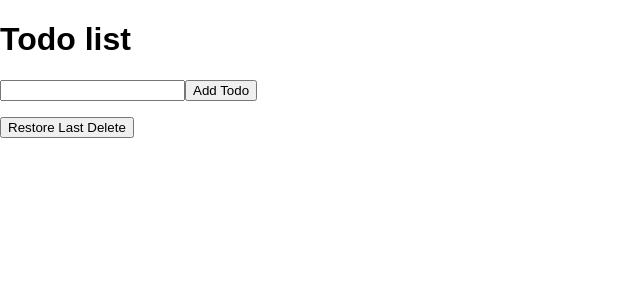
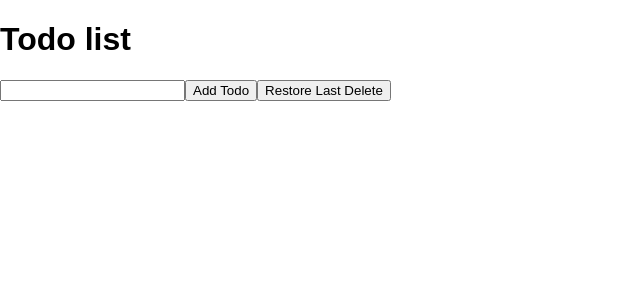
Before and after one commit to Cst2989/react-tdd-todo, a React (Create React App) app: page / in a window 1280 px wide. Shown: the top 300 px of the page, without its empty margins (0-640 px from the left). Built offline with nearby package versions, Linux system fonts and the light colour scheme.

Commit message:
moved undo delete to appTodo

```diff
--- a/src/App.js
+++ b/src/App.js
@@ -8,8 +8,8 @@ import actions from './actions/';
 export const App = ({ submitTodo, todos, deleteTodo, unDeleteTodo }) => (
   <div>
     <h1>Todo list</h1>
-    <AddTodo submitTodo={submitTodo} />
-    <TodoList todos={todos} deleteTodo={deleteTodo} unDeleteTodo={unDeleteTodo} />
+    <AddTodo submitTodo={submitTodo} unDeleteTodo={unDeleteTodo} />
+    <TodoList todos={todos} deleteTodo={deleteTodo}  />
   </div>
 );
 
--- a/src/components/addTodo/index.js
+++ b/src/components/addTodo/index.js
@@ -2,7 +2,7 @@
 import React from 'react';
 import PropTypes from 'prop-types';
 
-const AddTodo = ({ submitTodo }) => {
+const AddTodo = ({ submitTodo, unDeleteTodo }) => {
   let input;
 
   return (
@@ -25,6 +25,9 @@ const AddTodo = ({ submitTodo }) => {
         <button type="submit" className="todo-submit">
           Add Todo
         </button>
+        <button type="button" className="todo-unDelete" onClick={() => unDeleteTodo()}>
+            Restore Last Delete
+        </button>
       </form>
     </div>
   );
@@ -32,6 +35,7 @@ const AddTodo = ({ submitTodo }) => {
 
 AddTodo.propTypes = {
   submitTodo: PropTypes.func.isRequired,
+  unDeleteTodo: PropTypes.func.isRequired,
 };
 
 export default AddTodo;
--- a/src/components/todoList/index.js
+++ b/src/components/todoList/index.js
@@ -1,7 +1,7 @@
 import React from 'react';
 import PropTypes from 'prop-types';
 
-const TodoList = ({todos, deleteTodo, unDeleteTodo}) => {
+const TodoList = ({todos, deleteTodo}) => {
     const todoItems = todos.map(todo => (
         <li key={todo.id}>
             <button type="button" className="todo-delete" onClick={() => deleteTodo(todo.id)}>
@@ -16,9 +16,7 @@ const TodoList = ({todos, deleteTodo, unDeleteTodo}) => {
             <ul>
                 {todoItems}
             </ul>
-            <button type="button" className="todo-unDelete" onClick={() => unDeleteTodo()}>
-                Restore Last Delete
-            </button>
+
         </div>
     );
 };
@@ -29,7 +27,7 @@ TodoList.propTypes = {
         text: PropTypes.string.isRequired
     },)).isRequired,
     deleteTodo: PropTypes.func.isRequired,
-    unDeleteTodo: PropTypes.func.isRequired,
+
 };
 
 export default TodoList;
--- a/src/components/todoList/test.js
+++ b/src/components/todoList/test.js
@@ -32,9 +32,5 @@ describe('TodoList component', () => {
         expect(deleteMock.mock.calls.length).toEqual(1);
     });
 
-    it('Should call the unDeleteTodo function when unDelete button is clicked', () => {
-        expect(unDeleteMock.mock.calls.length).toEqual(0);
-        component.find('.todo-unDelete').simulate('click');
-        expect(unDeleteMock.mock.calls.length).toEqual(1);
-    });
+
 });
```
Also changed, not shown: src/components/addTodo/test.js (+10 -1 lines).
